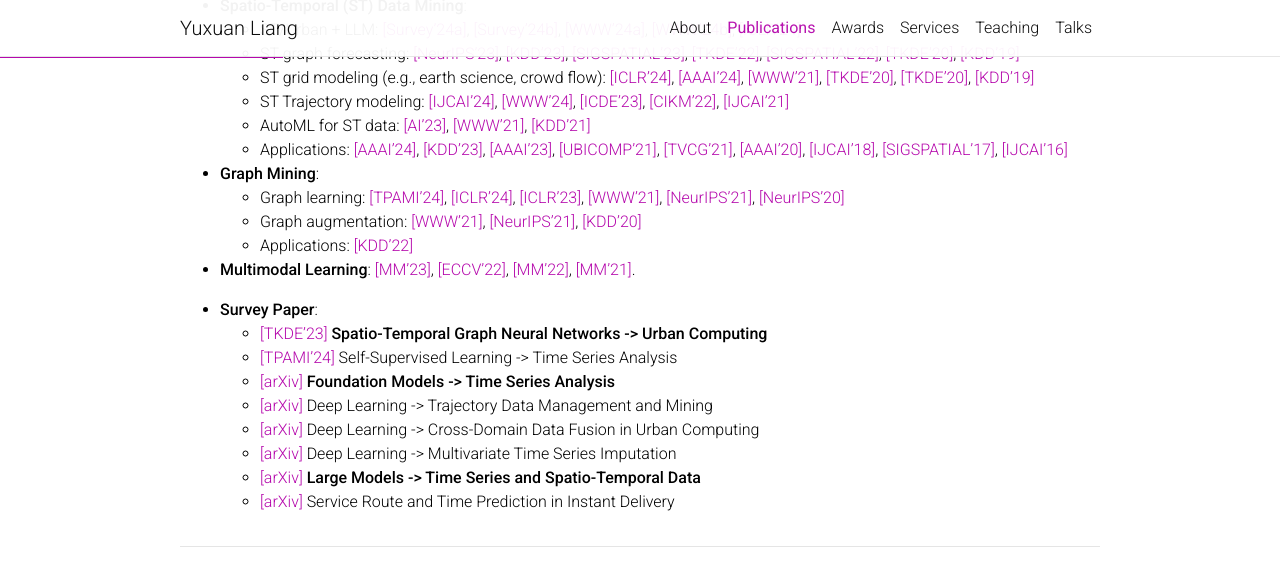
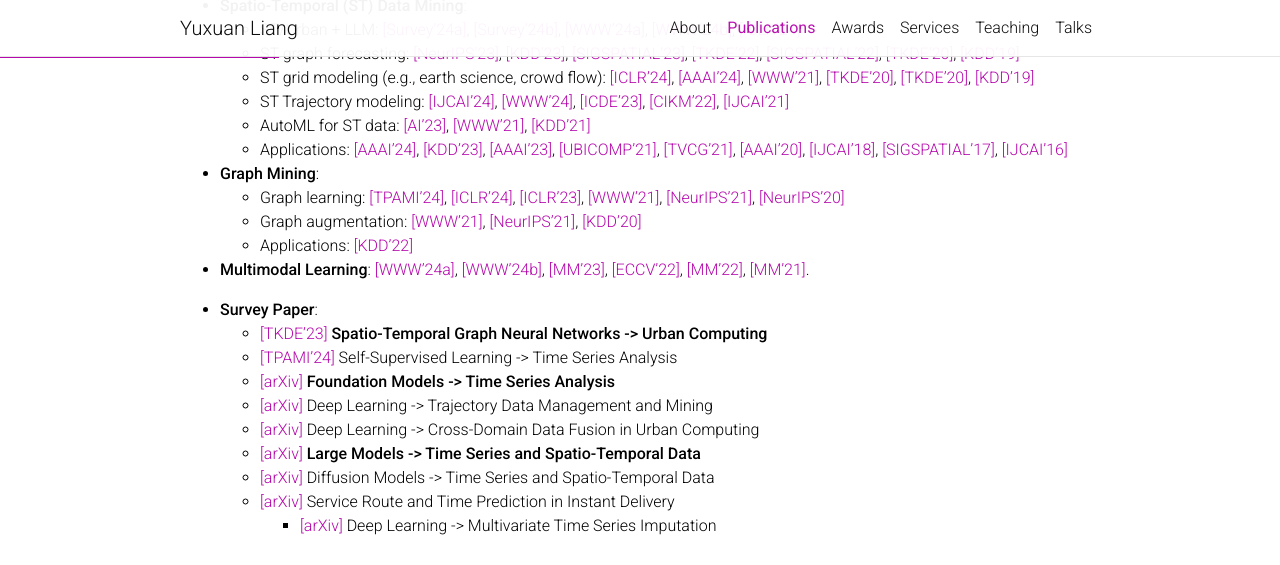
Before and after one commit to CastleLiang/castleliang.github.io, a Jekyll site: the page built from _pages/publications.md, in a window 1280 px wide and 900 px high, scrolled down 308 px, cut to the strip 0-565 px from the top of the window. Built offline with Jekyll 4.4.1, drawn with Linux system fonts in a browser that asks for light colours; full-size pictures stand in for the smaller copies a plugin makes; comment, search, counter and statistics services are not loaded; a style sheet for code colours, icons or effects is not loaded.

Commit message:
udpate surveys

```diff
--- a/_pages/publications.md
+++ b/_pages/publications.md
@@ -26,6 +26,8 @@
   - Applications: [[KDD'22]](https://arxiv.org/pdf/2207.05584.pdf)
 
 - **Multimodal Learning**:
+[[WWW'24a]](https://arxiv.org/pdf/2310.18340.pdf),
+[[WWW'24b]](https://arxiv.org/pdf/2310.09751.pdf),
 [[MM'23]](https://dl.acm.org/doi/pdf/10.1145/3503161.3548102),
 [[ECCV'22]](https://dl.acm.org/doi/abs/10.1007/978-3-031-19830-4_33),
 [[MM'22]](https://dl.acm.org/doi/pdf/10.1145/3503161.3548102),
@@ -38,9 +40,10 @@
   - [[arXiv]](https://arxiv.org/pdf/2403.14735.pdf) **Foundation Models -> Time Series Analysis**
   - [[arXiv]](https://arxiv.org/pdf/2403.14151) Deep Learning -> Trajectory Data Management and Mining
   - [[arXiv]](https://arxiv.org/pdf/2402.19348) Deep Learning -> Cross-Domain Data Fusion in Urban Computing
-  - [[arXiv]](https://arxiv.org/pdf/2402.04059v1) Deep Learning -> Multivariate Time Series Imputation
   - [[arXiv]](https://arxiv.org/pdf/2310.10196) **Large Models -> Time Series and Spatio-Temporal Data**
+  - [[arXiv]](https://arxiv.org/pdf/2404.18886) Diffusion Models -> Time Series and Spatio-Temporal Data
   - [[arXiv]](https://arxiv.org/pdf/2309.01194) Service Route and Time Prediction in Instant Delivery
+    - [[arXiv]](https://arxiv.org/pdf/2402.04059v1) Deep Learning -> Multivariate Time Series Imputation
 
 
 
```
Also changed, not shown: _pages/about.md (+1 -1 lines).
